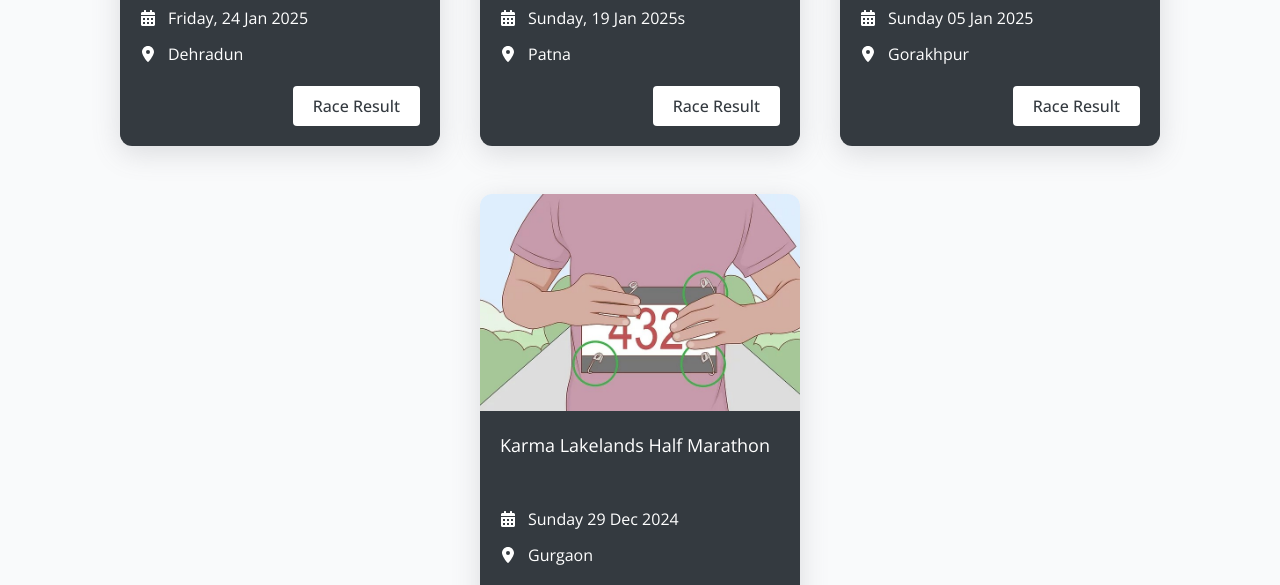
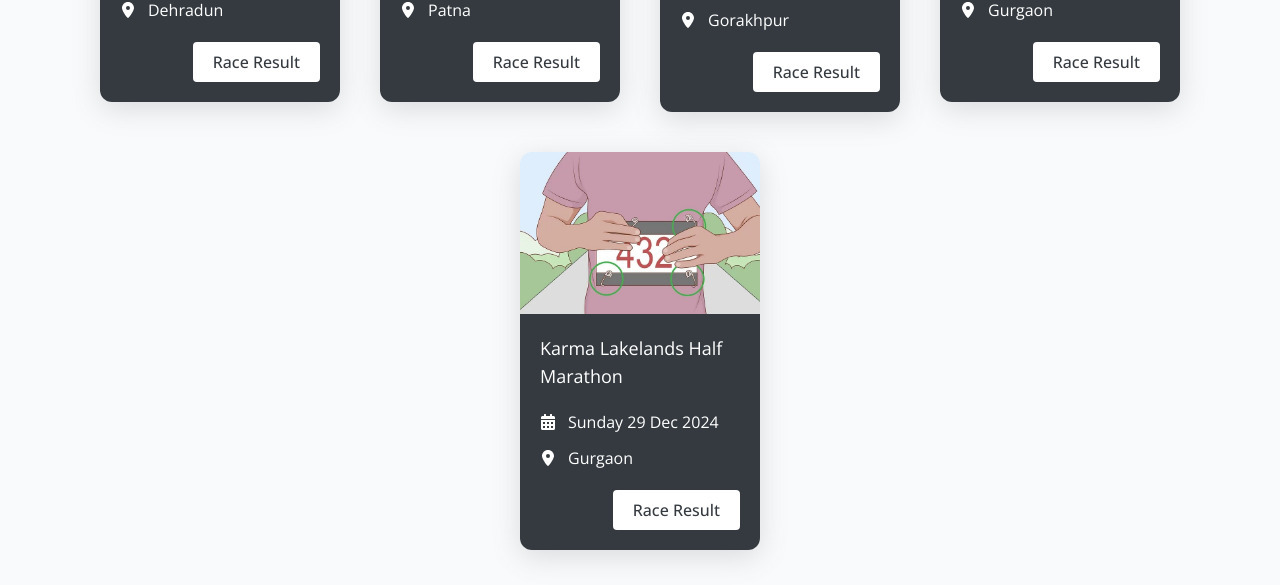
Before and after one commit to Samir-Singh/race-mate, a Next.js app: page /event-results in a window 1280 px wide. Shown: the part 626-1211 px from the top of the page. Built offline with nearby package versions, Linux system fonts and the light colour scheme.

Commit message:
some changes done

```diff
--- a/app/event-results/page.js
+++ b/app/event-results/page.js
@@ -35,7 +35,7 @@
         <InputBox placeholder="Enter Event Name" className="p-[6px] w-full" />
       </div>
 
-      <div className="flex flex-wrap justify-center items-center gap-10 gap-y-[3rem] mt-5">
+      <div className="flex flex-wrap lg:justify-center md:justify-center items-center lg:gap-10 md:gap-5 gap-y-[3rem] mt-5">
         {[
           {
             id: 1,
@@ -61,10 +61,17 @@
             date: "Sunday 29 Dec 2024",
             location: "Gurgaon",
           },
+          {
+            id: 5,
+            name: "Karma Lakelands Half Marathon",
+            date: "Sunday 29 Dec 2024",
+            location: "Gurgaon",
+          },
         ]?.map((item) => (
           <div
+            key={item?.id}
             style={{ boxShadow: "rgba(100, 100, 111, 0.2) 0px 7px 29px 0px" }}
-            className="rounded-xl overflow-hidden relative sm:w-80 w-full"
+            className="rounded-xl overflow-hidden relative md:w-52 lg:w-60 w-full"
           >
             <Image
               src="/faq2.jpg"
```
